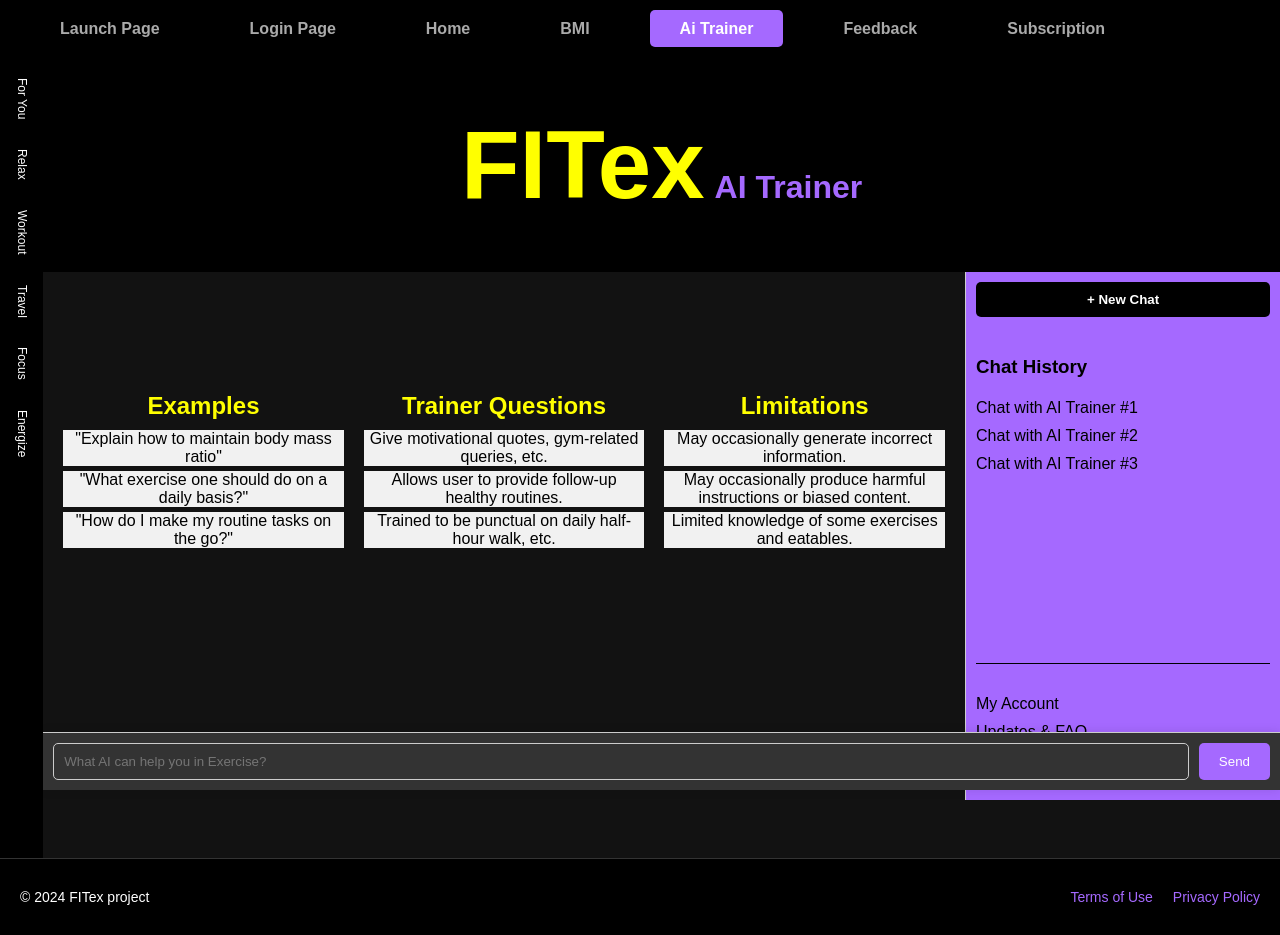
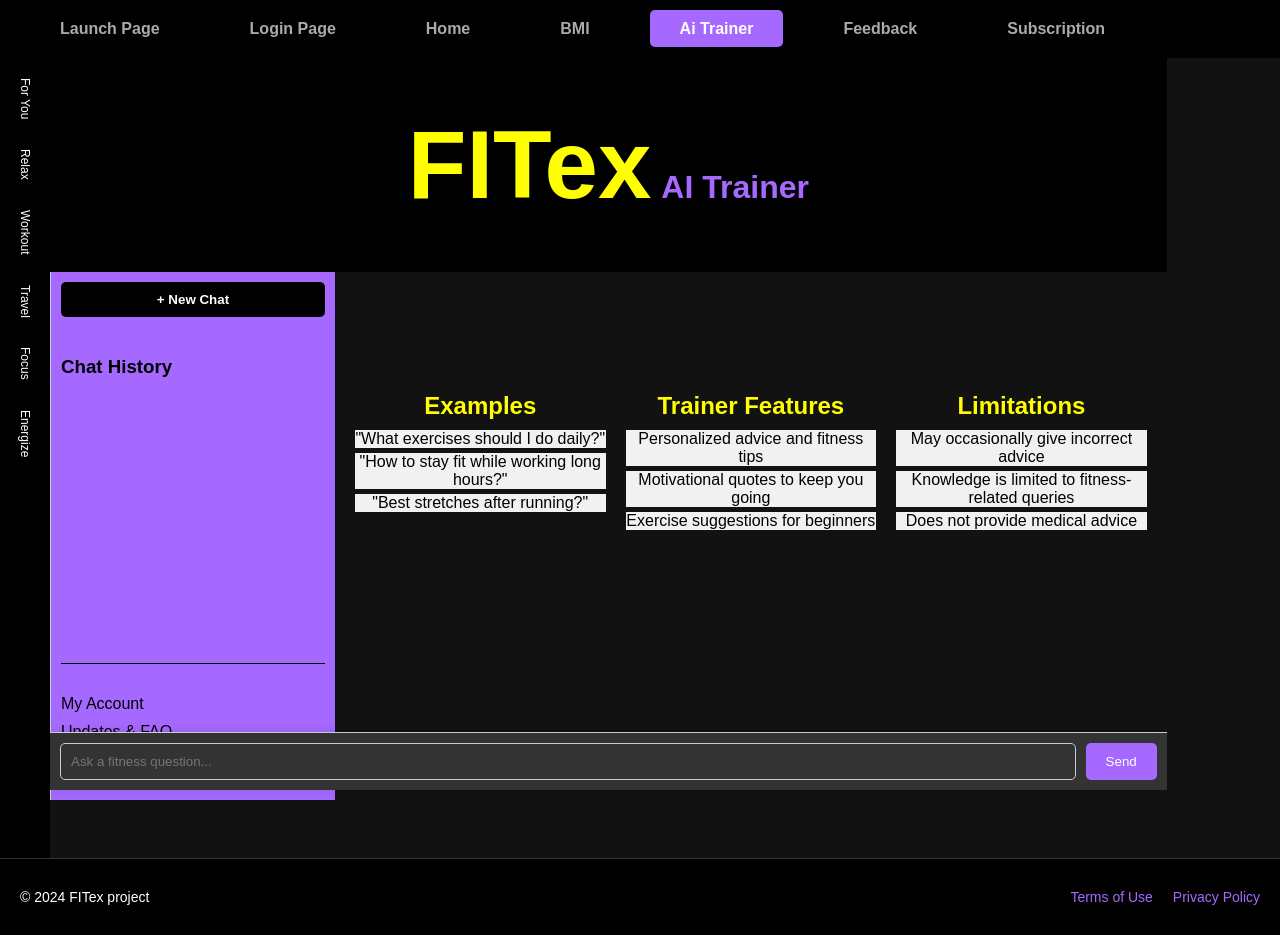
Before and after one commit to hassaanafzal-ha/FITex, a React (Create React App) app: page /AITrainer in a window 1280 px wide. Built offline with nearby package versions, Linux system fonts and the light colour scheme.

Commit message:
Update AITrainer.js
AI Trainer added

```diff
--- a/src/components/AITrainer.js
+++ b/src/components/AITrainer.js
@@ -1,7 +1,78 @@
-import React from 'react';
-import './AITrainer.css'; // Add styling specific to this page
+import React, { useState } from 'react';
+import './AITrainer.css';
 
 const AITrainer = () => {
+    const [message, setMessage] = useState('');
+    const [chatHistory, setChatHistory] = useState([]);
+    const [isLoading, setIsLoading] = useState(false);
+
+    // Function to handle user input and get a response from Gemini API
+    const handleSendMessage = async () => {
+        if (!message.trim()) return;
+
+        // Add the user's message to the chat
+        const userMessage = { sender: 'user', text: message };
+        setChatHistory((prev) => [...prev, userMessage]);
+        setMessage('');
+        setIsLoading(true);
+
+        try {
+            //const apiKey = 'your_actual_api_key'; // Replace with your API key
+            const endpoint = `https://generativelanguage.googleapis.com/v1beta/models/gemini-1.5-flash:generateContent?key='apikey'`;
+
+            // Request body matching the curl request
+            const requestBody = {
+                contents: [
+                    {
+                        parts: [
+                            {
+                                text: `You are a helpful personal trainer. Please provide a clear, concise, and small to medium length response, addressing all parts of the following question: "${message}"`,
+                            },
+                        ],
+                    },
+                ],
+            };
+
+            console.log('Request Body:', JSON.stringify(requestBody)); // Debug log for request body
+
+            // Send a POST request to the API
+            const response = await fetch(endpoint, {
+                method: 'POST',
+                headers: {
+                    'Content-Type': 'application/json',
+                },
+                body: JSON.stringify(requestBody),
+            });
+
+            if (!response.ok) {
+                console.error('API Error:', response.status, response.statusText);
+                throw new Error(`API returned status ${response.status}`);
+            }
+
+            // Parse and log the API response
+            const data = await response.json();
+            console.log('API Response:', data);
+
+            // Extract the bot's reply
+            // const botReply = data?.contents?.[0]?.parts?.[0]?.text || 'Sorry, I couldn’t generate a response.';
+	    // const botReply = data?.contents?.[0]?.parts?.[0]?.text || JSON.stringify(data) || 'No response from the bot.';
+
+	    const botReply = data?.candidates?.[0]?.content?.parts?.[0]?.text || 'Sorry, I couldn’t generate a response.';
+            const botMessage = { sender: 'bot', text: botReply };
+
+            // Add the bot's response to the chat
+            setChatHistory((prev) => [...prev, botMessage]);
+        } catch (error) {
+            console.error('Error communicating with Gemini API:', error);
+            setChatHistory((prev) => [
+                ...prev,
+                { sender: 'bot', text: 'Sorry, there was an error processing your request. Please try again later.' },
+            ]);
+        } finally {
+            setIsLoading(false);
+        }
+    };
+
     return (
         <div className="ai-trainer-container">
             {/* Header Section */}
@@ -12,41 +83,22 @@ const AITrainer = () => {
                 </h1>
             </header>
 
-
             <div className="ai-trainer-main">
-        {/* Main Content Section */}
-        <section className="ai-trainer-content">
-          <div className="ai-trainer-examples">
-            <h2>Examples</h2>
-            <p>"Explain how to maintain body mass ratio"</p>
-            <p>"What exercise one should do on a daily basis?"</p>
-            <p>"How do I make my routine tasks on the go?"</p>
-          </div>
-          <div className="ai-trainer-trainer">
-            <h2>Trainer Questions</h2>
-            <p>Give motivational quotes, gym-related queries, etc.</p>
-            <p>Allows user to provide follow-up healthy routines.</p>
-            <p>Trained to be punctual on daily half-hour walk, etc.</p>
-          </div>
-          <div className="ai-trainer-limitations">
-            <h2>Limitations</h2>
-            <p>May occasionally generate incorrect information.</p>
-            <p>May occasionally produce harmful instructions or biased content.</p>
-            <p>Limited knowledge of some exercises and eatables.</p>
-          </div>
-        </section>
-
                 {/* Sidebar Section */}
                 <aside className="ai-trainer-sidebar">
                     <div className="sidebar-header">
-            <button className="new-chat-btn">+ New Chat</button>
+                        <button className="new-chat-btn" onClick={() => setChatHistory([])}>
+                            + New Chat
+                        </button>
                     </div>
                     <div className="chat-history">
                         <h3>Chat History</h3>
                         <ul>
-              <li>Chat with AI Trainer #1</li>
-              <li>Chat with AI Trainer #2</li>
-              <li>Chat with AI Trainer #3</li>
+                            {chatHistory.map((chat, index) => (
+                                <li key={index} className={chat.sender === 'user' ? 'user-chat' : 'bot-chat'}>
+                                    <strong>{chat.sender === 'user' ? 'You' : 'AI Trainer'}:</strong> {chat.text}
+                                </li>
+                            ))}
                         </ul>
                     </div>
                     <div className="sidebar-footer">
@@ -57,13 +109,43 @@ const AITrainer = () => {
                         </ul>
                     </div>
                 </aside>
+
+                {/* Main Content Section */}
+                <section className="ai-trainer-content">
+                    <div className="ai-trainer-examples">
+                        <h2>Examples</h2>
+                        <p>"What exercises should I do daily?"</p>
+                        <p>"How to stay fit while working long hours?"</p>
+                        <p>"Best stretches after running?"</p>
+                    </div>
+                    <div className="ai-trainer-trainer">
+                        <h2>Trainer Features</h2>
+                        <p>Personalized advice and fitness tips</p>
+                        <p>Motivational quotes to keep you going</p>
+                        <p>Exercise suggestions for beginners</p>
+                    </div>
+                    <div className="ai-trainer-limitations">
+                        <h2>Limitations</h2>
+                        <p>May occasionally give incorrect advice</p>
+                        <p>Knowledge is limited to fitness-related queries</p>
+                        <p>Does not provide medical advice</p>
+                    </div>
+                </section>
             </div>
 
             {/* Footer Section */}
             <footer className="ai-trainer-footer">
                 <div className="chat-interface">
-          <input type="text" placeholder="What AI can help you in Exercise?" />
-          <button>Send</button>
+                    <input
+                        type="text"
+                        placeholder="Ask a fitness question..."
+                        value={message}
+                        onChange={(e) => setMessage(e.target.value)}
+                        onKeyDown={(e) => e.key === 'Enter' && handleSendMessage()}
+                    />
+                    <button onClick={handleSendMessage} disabled={isLoading}>
+                        {isLoading ? 'Sending...' : 'Send'}
+                    </button>
                 </div>
             </footer>
         </div>
```
Lines whose indentation alone changed are shown as unchanged.
